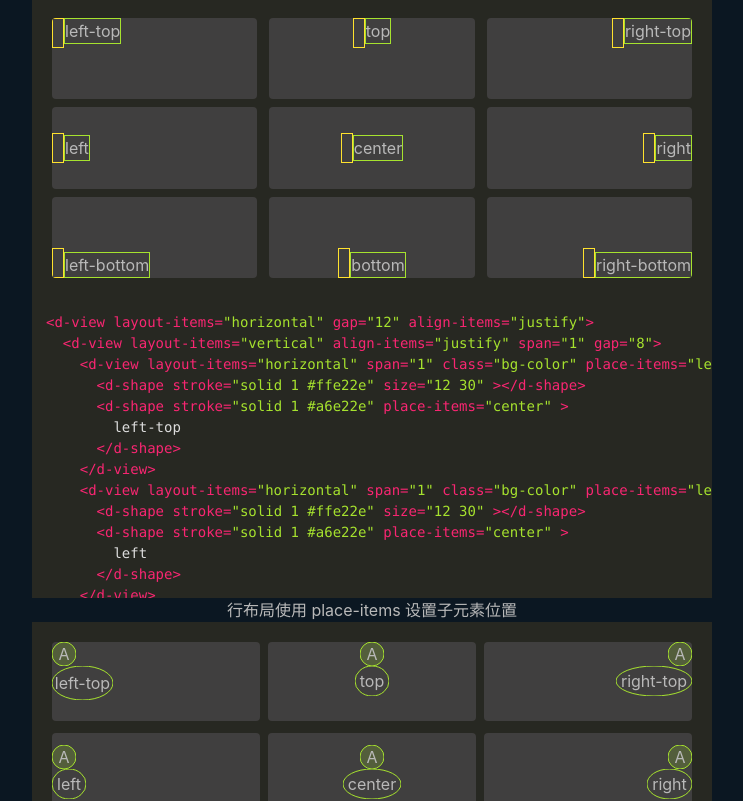
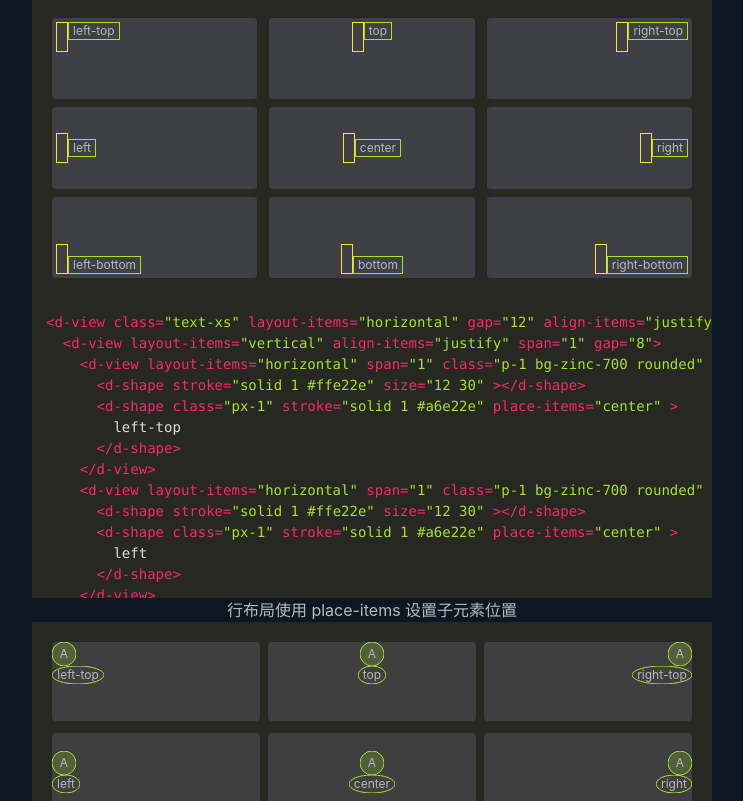
Before and after one commit to wenshin/dxml, a React (Create React App) app: page / in a window 1280 px wide. Shown: the part 4120-4921 px from the top of the page, without its empty margins (268-1011 px from the left). Built offline with nearby package versions, Linux system fonts and the light colour scheme.

Commit message:
fix: inline demo

```diff
--- a/src/App.tsx
+++ b/src/App.tsx
@@ -262,7 +262,12 @@ function App() {
           <d-text crop="2">列布局使用 place-items 设置子元素位置</d-text>
         </h2>
         <div className="case-container row-col-align-case" id="row-place-items">
-          <d-view layout-items="horizontal" gap="12" align-items="justify">
+          <d-view
+            class="text-xs"
+            layout-items="horizontal"
+            gap="12"
+            align-items="justify"
+          >
             <d-view
               layout-items="vertical"
               align-items="justify"
@@ -272,33 +277,45 @@ function App() {
               <d-view
                 layout-items="horizontal"
                 span="1"
-                class="bg-color"
+                class="p-1 bg-zinc-700 rounded"
                 place-items="left-top"
               >
                 <d-shape stroke="solid 1 #ffe22e" size="12 30"></d-shape>
-                <d-shape stroke="solid 1 #a6e22e" place-items="center">
+                <d-shape
+                  class="px-1"
+                  stroke="solid 1 #a6e22e"
+                  place-items="center"
+                >
                   left-top
                 </d-shape>
               </d-view>
               <d-view
                 layout-items="horizontal"
                 span="1"
-                class="bg-color"
+                class="p-1 bg-zinc-700 rounded"
                 place-items="left"
               >
                 <d-shape stroke="solid 1 #ffe22e" size="12 30"></d-shape>
-                <d-shape stroke="solid 1 #a6e22e" place-items="center">
+                <d-shape
+                  class="px-1"
+                  stroke="solid 1 #a6e22e"
+                  place-items="center"
+                >
                   left
                 </d-shape>
               </d-view>
               <d-view
                 layout-items="horizontal"
                 span="1"
-                class="bg-color"
+                class="p-1 bg-zinc-700 rounded"
                 place-items="left-bottom"
               >
                 <d-shape stroke="solid 1 #ffe22e" size="12 30"></d-shape>
-                <d-shape stroke="solid 1 #a6e22e" place-items="center">
+                <d-shape
+                  class="px-1"
+                  stroke="solid 1 #a6e22e"
+                  place-items="center"
+                >
                   left-bottom
                 </d-shape>
               </d-view>
@@ -312,33 +329,45 @@ function App() {
               <d-view
                 layout-items="horizontal"
                 span="1"
-                class="bg-color"
+                class="p-1 bg-zinc-700 rounded"
                 place-items="top"
               >
                 <d-shape stroke="solid 1 #ffe22e" size="12 30"></d-shape>
-                <d-shape stroke="solid 1 #a6e22e" place-items="center">
+                <d-shape
+                  class="px-1"
+                  stroke="solid 1 #a6e22e"
+                  place-items="center"
+                >
                   top
                 </d-shape>
               </d-view>
               <d-view
                 layout-items="horizontal"
                 span="1"
-                class="bg-color"
+                class="p-1 bg-zinc-700 rounded"
                 place-items="center"
               >
                 <d-shape stroke="solid 1 #ffe22e" size="12 30"></d-shape>
-                <d-shape stroke="solid 1 #a6e22e" place-items="center">
+                <d-shape
+                  class="px-1"
+                  stroke="solid 1 #a6e22e"
+                  place-items="center"
+                >
                   center
                 </d-shape>
               </d-view>
               <d-view
                 layout-items="horizontal"
                 span="1"
-                class="bg-color"
+                class="p-1 bg-zinc-700 rounded"
                 place-items="bottom"
               >
                 <d-shape stroke="solid 1 #ffe22e" size="12 30"></d-shape>
-                <d-shape stroke="solid 1 #a6e22e" place-items="center">
+                <d-shape
+                  class="px-1"
+                  stroke="solid 1 #a6e22e"
+                  place-items="center"
+                >
                   bottom
                 </d-shape>
               </d-view>
@@ -352,33 +381,45 @@ function App() {
               <d-view
                 layout-items="horizontal"
                 span="1"
-                class="bg-color"
+                class="p-1 bg-zinc-700 rounded"
                 place-items="right-top"
               >
                 <d-shape stroke="solid 1 #ffe22e" size="12 30"></d-shape>
-                <d-shape stroke="solid 1 #a6e22e" place-items="center">
+                <d-shape
+                  class="px-1"
+                  stroke="solid 1 #a6e22e"
+                  place-items="center"
+                >
                   right-top
                 </d-shape>
               </d-view>
               <d-view
                 layout-items="horizontal"
                 span="1"
-                class="bg-color"
+                class="p-1 bg-zinc-700 rounded"
                 place-items="right"
               >
                 <d-shape stroke="solid 1 #ffe22e" size="12 30"></d-shape>
-                <d-shape stroke="solid 1 #a6e22e" place-items="center">
+                <d-shape
+                  class="px-1"
+                  stroke="solid 1 #a6e22e"
+                  place-items="center"
+                >
                   right
                 </d-shape>
               </d-view>
               <d-view
                 layout-items="horizontal"
                 span="1"
-                class="bg-color"
+                class="p-1 bg-zinc-700 rounded"
                 place-items="right-bottom"
               >
                 <d-shape stroke="solid 1 #ffe22e" size="12 30"></d-shape>
-                <d-shape stroke="solid 1 #a6e22e" place-items="center">
+                <d-shape
+                  class="px-1"
+                  stroke="solid 1 #a6e22e"
+                  place-items="center"
+                >
                   right-bottom
                 </d-shape>
               </d-view>
@@ -392,7 +433,7 @@ function App() {
           <d-text crop="2">行布局使用 place-items 设置子元素位置</d-text>
         </h2>
         <div
-          className="case-container row-col-align-case"
+          className="case-container row-col-align-case text-xs"
           id="col-place-items"
           style={{ height: '300px' }}
         >
@@ -419,8 +460,8 @@ function App() {
                   A
                 </d-shape>
                 <d-shape
-                  class="p-2 px-0.5 py-1"
                   type="ellipse"
+                  class="px-1"
                   stroke="solid 1 #a6e22e"
                   place-items="center"
                 >
@@ -443,10 +484,10 @@ function App() {
                   A
                 </d-shape>
                 <d-shape
+                  class="px-1"
                   type="ellipse"
                   stroke="solid 1 #a6e22e"
                   place-items="center"
-                  style={{ padding: '2px 4px' }}
                 >
                   top
                 </d-shape>
@@ -467,10 +508,10 @@ function App() {
                   A
                 </d-shape>
                 <d-shape
+                  class="px-1"
                   type="ellipse"
                   stroke="solid 1 #a6e22e"
                   place-items="center"
-                  style={{ padding: '2px 4px' }}
                 >
                   right-top
                 </d-shape>
@@ -498,10 +539,10 @@ function App() {
                   A
                 </d-shape>
                 <d-shape
+                  class="px-1"
                   type="ellipse"
                   stroke="solid 1 #a6e22e"
                   place-items="center"
-                  style={{ padding: '2px 4px' }}
                 >
                   left
                 </d-shape>
@@ -522,10 +563,10 @@ function App() {
                   A
                 </d-shape>
                 <d-shape
+                  class="px-1"
                   type="ellipse"
                   stroke="solid 1 #a6e22e"
                   place-items="center"
-                  style={{ padding: '2px 4px' }}
                 >
                   center
                 </d-shape>
@@ -546,10 +587,10 @@ function App() {
                   A
                 </d-shape>
                 <d-shape
+                  class="px-1"
                   type="ellipse"
                   stroke="solid 1 #a6e22e"
                   place-items="center"
-                  style={{ padding: '2px 4px' }}
                 >
                   right
                 </d-shape>
@@ -577,10 +618,10 @@ function App() {
                   A
                 </d-shape>
                 <d-shape
+                  class="px-1"
                   type="ellipse"
                   stroke="solid 1 #a6e22e"
                   place-items="center"
-                  style={{ padding: '2px 4px' }}
                 >
                   left-bottom
                 </d-shape>
@@ -601,10 +642,10 @@ function App() {
                   A
                 </d-shape>
                 <d-shape
+                  class="px-1"
                   type="ellipse"
                   stroke="solid 1 #a6e22e"
                   place-items="center"
-                  style={{ padding: '2px 4px' }}
                 >
                   bottom
                 </d-shape>
@@ -625,10 +666,10 @@ function App() {
                   A
                 </d-shape>
                 <d-shape
+                  class="px-1"
                   type="ellipse"
                   stroke="solid 1 #a6e22e"
                   place-items="center"
-                  style={{ padding: '2px 4px' }}
                 >
                   right-bottom
                 </d-shape>
--- a/src/gdml/style.ts
+++ b/src/gdml/style.ts
@@ -80,6 +80,7 @@ ${Layer.tag}[mask="black"] {
 
 [layout-items="inline"] {
   flex-wrap: wrap;
+  flex-direction: row;
 }
 
 /*
```
